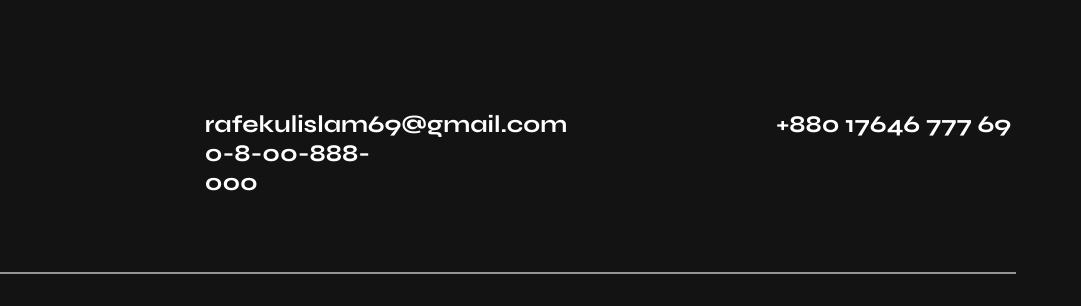
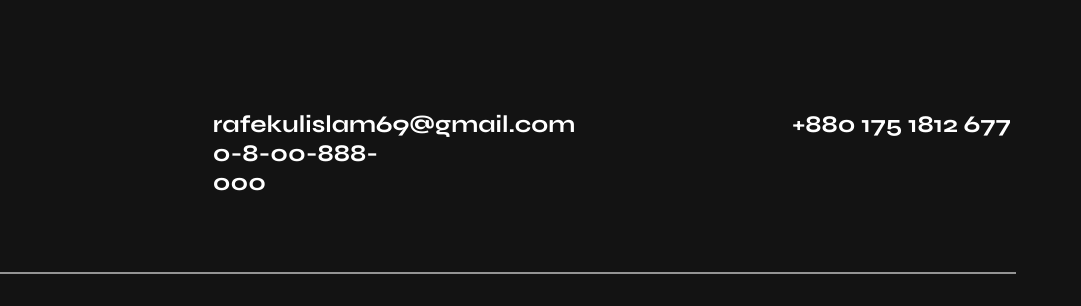
Before and after one commit to rafikulislamrafi/portfollio-designer, a plain HTML site: page index.html in a window 1280 px wide. Shown: the part 4643-4949 px from the top of the page, 199-1280 px from the left. Drawn offline with Linux system fonts and the light colour scheme.

Commit message:
Update index.html

```diff
--- a/index.html
+++ b/index.html
@@ -148,7 +148,7 @@
           <h6>000</h6>
         </div>
         <div class="info-contact">
-          <h6>+880 17646 777 69</h6>
+          <h6>+880 175 1812 677</h6>
         </div>
       </div>
       <div class="right">
```
